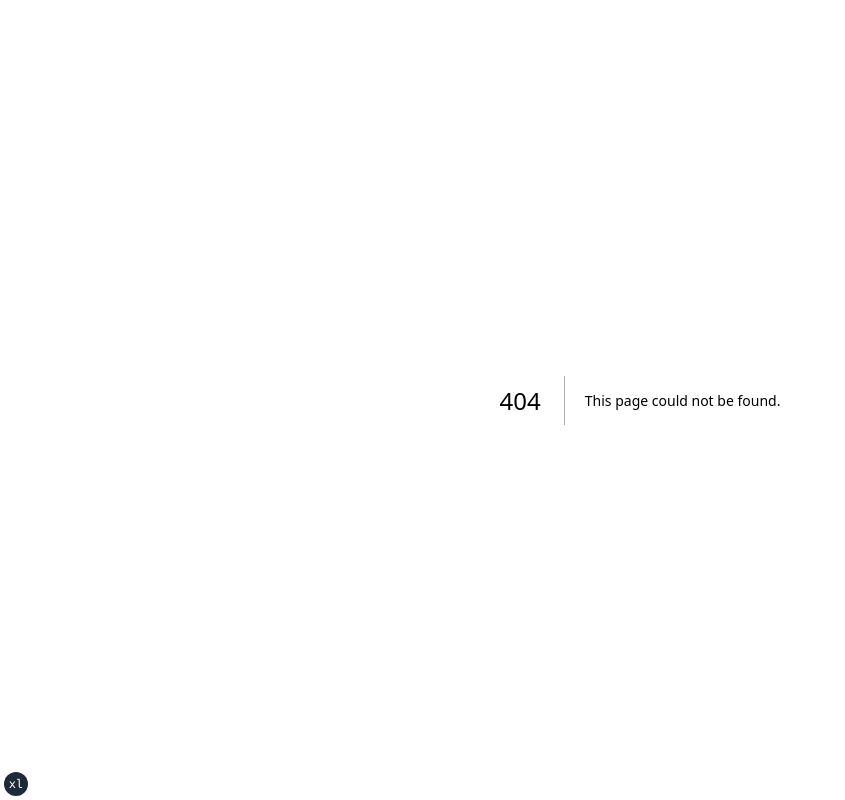
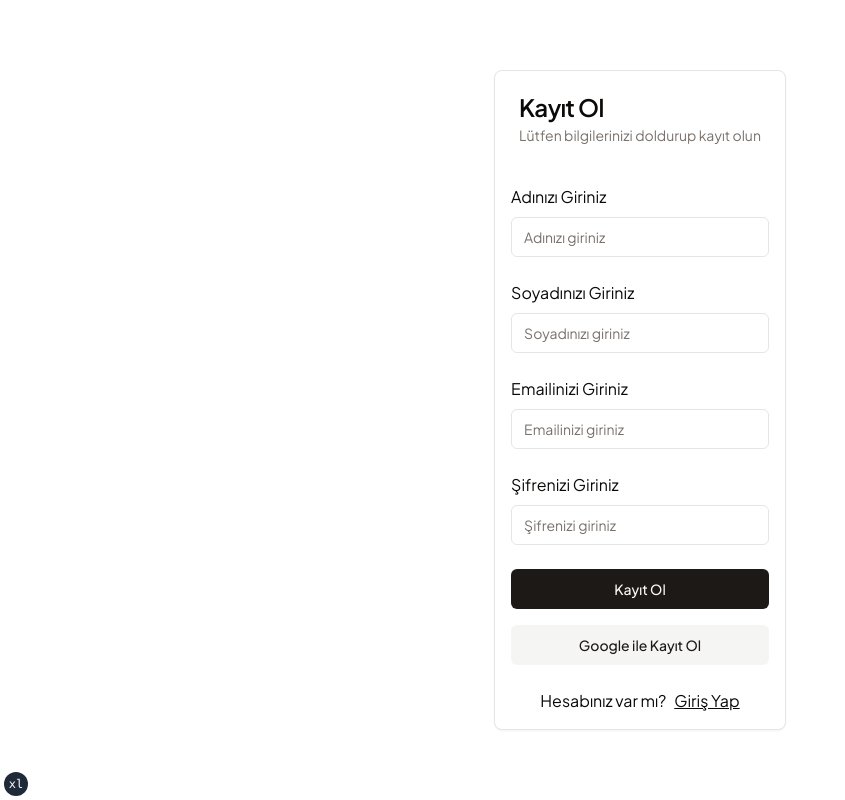
Before and after one commit to deu-graduation-project/docu-connect-frontend, a Next.js app: page /sign-up in a window 1280 px wide. Before the commit this address had no page. Shown: the whole page, without its empty margins (0-845 px from the left). Built offline with nearby package versions, Linux system fonts and the light colour scheme.

Commit message:
Sign-Up Sayfası

```diff
--- a/src/app/sign-in/page.tsx
+++ b/src/app/sign-in/page.tsx
@@ -9,7 +9,7 @@ import {
   } from "@/components/ui/card"
 import { Input } from "@/components/ui/input"
 import Link from 'next/link'
-import { Button,buttonVariants } from '@/components/ui/button'
+import { Button, buttonVariants } from '@/components/ui/button'
 type Props = {}
 import { cn } from "@/lib/utils";
 
@@ -38,15 +38,15 @@ export default function SignIn({}: Props) {
             </div>
             <div className="flex flex-col gap-4">
                 <Button className='w-full'>
-                    LogIn
+                    Giriş Yap
                 </Button>
                 <Button className={cn(buttonVariants({variant: "secondary"}) ,"w-full")}>
-                    LogIn with Google
+                    Google İle Giriş Yap
                 </Button>
             </div>
             <div className="flex w-full gap-2">
-                <p>Hesabınız Yok Mu?</p>
-                <Link href={"#"}className='underline'>Kayıt Ol</Link>
+                <p>Hesabınız yok mu?</p>
+                <Link href={"/sign-up"}className='underline'>Kayıt Ol</Link>
 
             </div>
         </CardContent>
--- /dev/null
+++ b/src/app/sign-up/page.tsx
@@ -0,0 +1,58 @@
+import React from 'react'
+import {
+    Card,
+    CardContent,
+    CardDescription,
+    CardFooter,
+    CardHeader,
+    CardTitle,
+  } from "@/components/ui/card"
+import { Input } from "@/components/ui/input"
+import Link from 'next/link'
+import { Button, buttonVariants } from '@/components/ui/button'
+type Props = {}
+import { cn } from "@/lib/utils";
+
+
+export default function SignUp({}: Props) {
+  return (
+    <div className='min-h-screen flex items-center justify-center'>
+        <Card>
+            <CardHeader>
+                <CardTitle>Kayıt Ol</CardTitle>
+                <CardDescription>Lütfen bilgilerinizi doldurup kayıt olun</CardDescription>
+            </CardHeader>
+            <CardContent className='p-4 flex flex-col gap-6'>
+                <div className="flex flex-col gap-2">
+                    <p>Adınızı Giriniz</p>
+                    <Input type="text" placeholder="Adınızı giriniz" />
+                </div>
+                <div className="flex flex-col gap-2">
+                    <p>Soyadınızı Giriniz</p>
+                    <Input type="text" placeholder="Soyadınızı giriniz" />
+                </div>
+                <div className="flex flex-col gap-2">
+                    <p>Emailinizi Giriniz</p>
+                    <Input type="email" placeholder="Emailinizi giriniz" />
+                </div>
+                <div className="flex flex-col gap-2">
+                    <p>Şifrenizi Giriniz</p>
+                    <Input type="password" placeholder="Şifrenizi giriniz" />
+                </div>
+                <div className="flex flex-col gap-4">
+                    <Button className='w-full'>
+                        Kayıt Ol
+                    </Button>
+                    <Button className={cn(buttonVariants({ variant: "secondary" }), "w-full")}>
+                        Google ile Kayıt Ol
+                    </Button>
+                </div>
+                <div className="flex w-full gap-2 justify-center">
+                    <p>Hesabınız var mı?</p>
+                    <Link href={"/sign-in"} className='underline'>Giriş Yap</Link>
+                </div>
+            </CardContent>
+        </Card>
+    </div>
+  )
+}
--- a/src/components/navigation.tsx
+++ b/src/components/navigation.tsx
@@ -64,7 +64,12 @@ export default function Footer({ items }: NavProps) {
           {" "}
           <Button>
               <Link href={"sign-in"}>
-                  sign In
+                  Sign In
+              </Link>
+          </Button>
+          <Button>
+              <Link href={"sign-up"}>
+                  Sign Up
               </Link>
           </Button>
           <ModeToggle />
```
